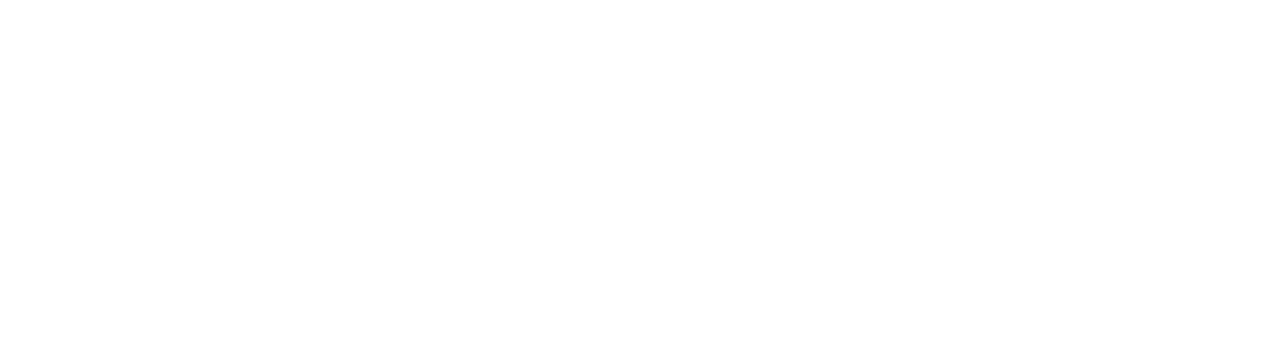
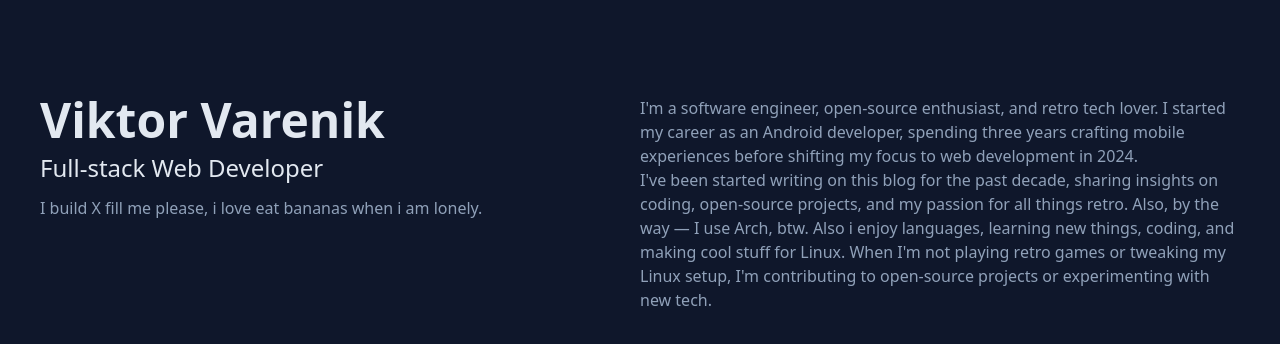
Before and after one commit to kotleni/kotleni.github.io, a Next.js app: page / in a window 1280 px wide. Shown: the top 344 px of the page. Built offline with nearby package versions, Linux system fonts and the light colour scheme.

Commit message:
feat: impl basic base

```diff
--- a/src/app/layout.tsx
+++ b/src/app/layout.tsx
@@ -1,5 +1,6 @@
 import {ThemeProvider} from '@/components/theme-provider';
 import {Metadata} from 'next';
+import './globals.css';
 
 export const metadata: Metadata = {
     title: 'kotleni`s private web site',
@@ -20,7 +21,7 @@
                 />
                 <title>kotleni's web</title>
             </head>
-            <body>
+            <body className="bg-slate-900 font-sans">
                 <ThemeProvider
                     attribute="class"
                     defaultTheme="system"
--- a/src/app/page.tsx
+++ b/src/app/page.tsx
@@ -1,3 +1,50 @@
+import Link from 'next/link';
+
+function LeftSide() {
+    return (
+        <div className="w-full h-full pt-24">
+            <Link href="/" className="text-5xl font-bold text-slate-200">
+                Viktor Varenik
+            </Link>
+            <h2 className="text-2xl font-medium mt-2 text-slate-200">
+                Full-stack Web Developer
+            </h2>
+            <p className="mt-3 leading-normal">
+                I build X fill me please, i love eat bananas when i am lonely.
+            </p>
+        </div>
+    );
+}
+
+function RightSide() {
+    return (
+        <div className="w-full h-full pt-24">
+            <p>
+                I'm a software engineer, open-source enthusiast, and retro tech
+                lover. I started my career as an Android developer, spending
+                three years crafting mobile experiences before shifting my focus
+                to web development in 2024.
+            </p>
+            <p>
+                I've been started writing on this blog for the past decade,
+                sharing insights on coding, open-source projects, and my passion
+                for all things retro. Also, by the way — I use Arch, btw. Also i
+                enjoy languages, learning new things, coding, and making cool
+                stuff for Linux. When I'm not playing retro games or tweaking my
+                Linux setup, I'm contributing to open-source projects or
+                experimenting with new tech.
+            </p>
+        </div>
+    );
+}
+
 export default function Home() {
-    return <></>;
+    return (
+        <div className="w-screen h-screen flex justify-center text-slate-400">
+            <div className="container xl:max-w-300 flex flex-row">
+                <LeftSide />
+                <RightSide />
+            </div>
+        </div>
+    );
 }
```
